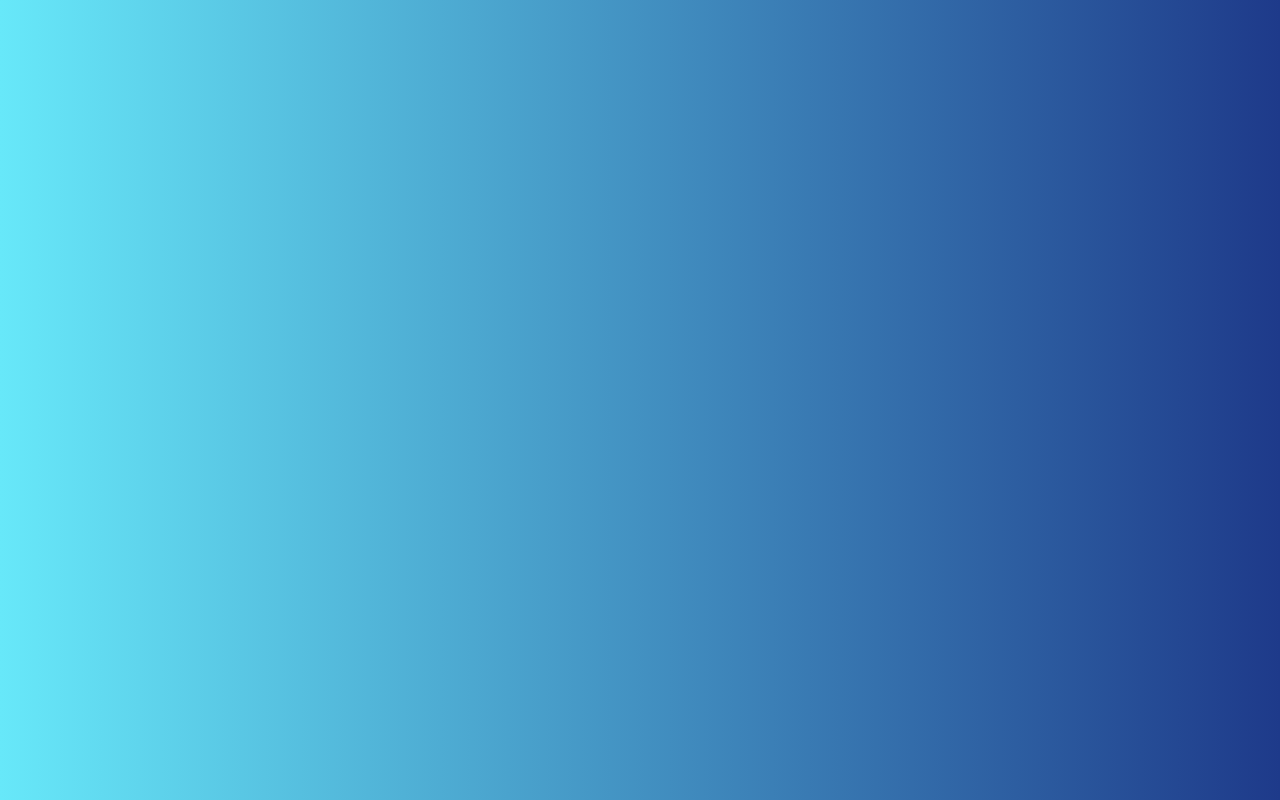
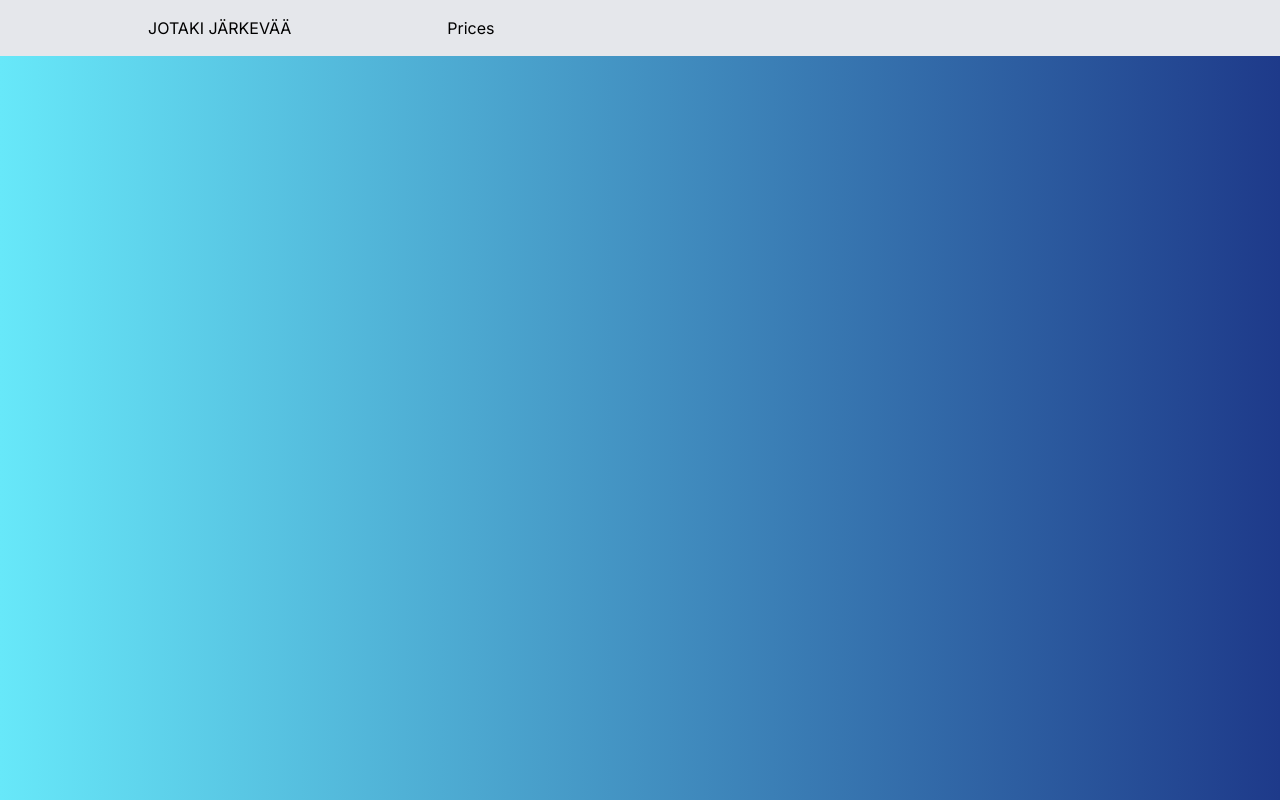
Before and after one commit to Arttu-Nurminoro/nextjs-assignment, a Next.js app: page /PricesList in a window 1280 px wide. Built offline with nearby package versions, Linux system fonts and the light colour scheme.

Commit message:
lisää turhaa juttuu

```diff
--- a/src/app/PricesList/page.tsx
+++ b/src/app/PricesList/page.tsx
@@ -1,9 +1,13 @@
 import { useEffect, useState } from "react"
-
+import Navbar from "../components/Navbar"
+import Link from "next/link"
 export default function page() {
 
     return(
         <main>
+            <Navbar>
+                <Link href='/PricesList'>Prices</Link>
+            </Navbar>
             <div>
                 <p></p>
             </div>
--- a/src/app/components/Chart.tsx
+++ b/src/app/components/Chart.tsx
@@ -124,8 +124,8 @@ export default function Chartti() {
     };
     return(
         <>
-          <div className=' w-3/5 max-h-fit p-2 m-auto bg-white shadow-md shadow-black'>
-            <Line className='w-full h-full m-auto' options={options} data={data} />
+          <div className='w-3/5 max-h-fit p-2 m-auto bg-white shadow-md shadow-black'>
+            <Line className='w-auto h-auto' options={options} data={data} />
           </div>
         </>
     );
--- a/src/app/components/Navbar.tsx
+++ b/src/app/components/Navbar.tsx
@@ -1,10 +1,15 @@
-
+import Link from "next/link";
 export default function Navbar({children}:{children: React.ReactNode}) {
     return (
         <>
-        <nav className='flex flex-row w-full p-5 border-solid border-2 border-gray bg-gray-200'>
-            {children}
-        </nav>
+            <nav className='flex flex-row w-full py-4 bg-gray-200'>
+                <div className=" max-w-md h-full px-36">
+                    <Link className="p-1 hover:shadow" href='/'>JOTAKI JÄRKEVÄÄ</Link>
+                </div>
+                <div className="px-2 items-center h-full">
+                    {children}
+                </div>
+            </nav>
         </>
     )
 }
--- a/src/app/page.tsx
+++ b/src/app/page.tsx
@@ -7,7 +7,7 @@ export default async function Home() {
   return (
     <main className="flex flex-col h-full w-auto">
       <Navbar>
-        <Link className='m-auto' href='/PricesList'>Prices</Link>
+        <Link href='/PricesList'>Prices</Link>
       </Navbar>
       <div className='flex flex-col w-auto h-auto m-auto'>
         <p>Jotai tekstii jotai tekstii</p>
```
